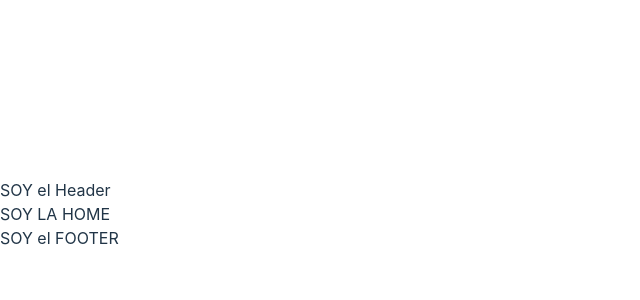
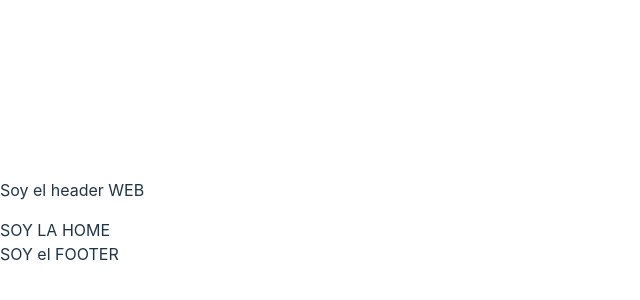
Before and after one commit to Desarollar/web-principal, a React (Vite) app: page / in a window 1280 px wide. Shown: the part 186-486 px from the top of the page, without its empty margins (0-640 px from the left). Built offline with nearby package versions, Linux system fonts and the light colour scheme.

Commit message:
Header, Home y Footer

```diff
--- a/src/components/Items/Header/Header.jsx
+++ b/src/components/Items/Header/Header.jsx
@@ -1,8 +1,33 @@
+import React, { useState, useEffect } from "react";
+
 const Header = () => {
+  const [isMobile, setIsMobile] = useState(window.innerWidth <= 768); //lo uso para el menu principalmente
 
-    return (
-        <div>SOY el Header</div>
-    )
-}
+  useEffect(() => {
+    const handleResize = () => {
+      setIsMobile(window.innerWidth <= 768);
+    };
+
+    window.addEventListener('resize', handleResize);
+
+    return () => {
+      window.removeEventListener('resize', handleResize);
+    };
+  }, []);
+
+  return (
+    <nav
+      className="bg-gradient-to-b from-black to-secondary-1 text-primary-1 shadow"
+      role="navigation"
+    >
+      <div className="container mx-auto p-4 flex flex-wrap items-center md:flex-nowrap">
+        {isMobile
+          ? <p>Soy el header MOBILE</p>
+          : <p>Soy el header WEB</p>
+        }
+      </div>
+    </nav>
+  );
+};
 
 export default Header;
```
